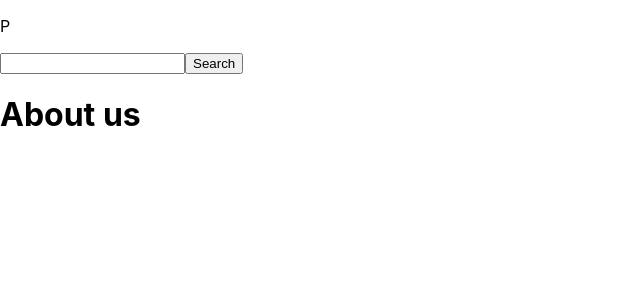
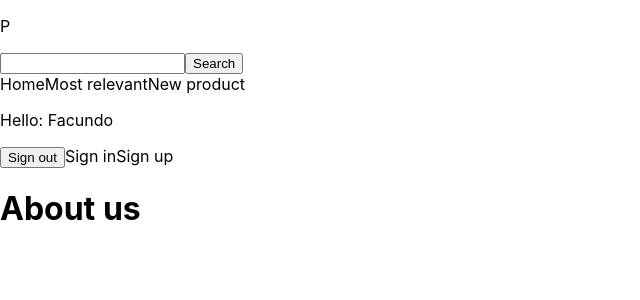
Before and after one commit to facuxfdz/Product-Hunt-with-Next.JS, a Next.js app: page /about-us in a window 1280 px wide. Shown: the top 300 px of the page, without its empty margins (0-640 px from the left). Built offline with nearby package versions, Linux system fonts and the light colour scheme.

Commit message:
Problems with css adding

```diff
--- a/components/layout/Header.js
+++ b/components/layout/Header.js
@@ -1,5 +1,7 @@
 import React from 'react'
 import Search from '../UI/Search'
+import Nav from '../layout/Nav'
+import Link from 'next/link'
 
 const Header = () => {
     return (
@@ -10,11 +12,16 @@ const Header = () => {
 
                     <Search />
 
-                    {/* Nav here */}
+                    <Nav />
                 </div>
 
                 <div>
-                    {/* Admin menu */}
+                    <p>Hello: Facundo</p>
+
+                    <button type="button">Sign out</button>
+
+                    <Link href="/">Sign in</Link>
+                    <Link href="/">Sign up</Link>
                 </div>
             </div>
         </header>
--- a/components/layout/Layout.js
+++ b/components/layout/Layout.js
@@ -1,10 +1,49 @@
 import React from 'react'
-import Link from 'next/link'
 import Header from './Header'
+import {Global, css} from '@emotion/core'
 
 const Layour = props => {
     return (
         <>
+            <Global
+                style={css`
+                    :root {
+                        --grey: #3d3d3d;
+                        --grey2: #6f6f6f;
+                        --orange: #DA552F;
+                    }
+
+                    html: {
+                        font-size: 62.5%;
+                        box-sizing: border-box;
+                    }
+
+                    *,*:before,*:after {
+                        box-sizing: inherit;
+                    }
+
+                    body {
+                        font-size: 1.6rem;
+                        line-height: 1.5;
+                    }
+
+                    h1,h2,h3 {
+                        margin: 0 0 2rem 0;
+                        line-height: 1.5;
+                    }
+
+                    ul {
+                        list-style: none;
+                        margin: 0;
+                        padding: 0;
+                    }
+
+                    a {
+                        color: red;
+                        text-decoration: none;
+                    }
+                `}
+            />
             <Header />
 
             <main>
--- /dev/null
+++ b/components/layout/Nav.js
@@ -0,0 +1,14 @@
+import React from 'react'
+import Link from 'next/link'
+
+const Nav = () => {
+    return (
+        <nav>
+            <Link href="/">Home</Link>
+            <Link href="/">Most relevant</Link>
+            <Link href="/">New product</Link>
+        </nav>
+    );
+}
+
+export default Nav;
--- a/package.json
+++ b/package.json
@@ -9,7 +9,7 @@
   },
   "dependencies": {
     "@emotion/babel-preset-css-prop": "^11.2.0",
-    "@emotion/core": "^11.0.0",
+    "@emotion/core": "^10.0.0",
     "@emotion/styled": "^11.3.0",
     "babel-plugin-emotion": "^11.0.0",
     "next": "10.2.3",
```
Also changed, not shown: 1 other file (tests, documents, lock files or other folders).
